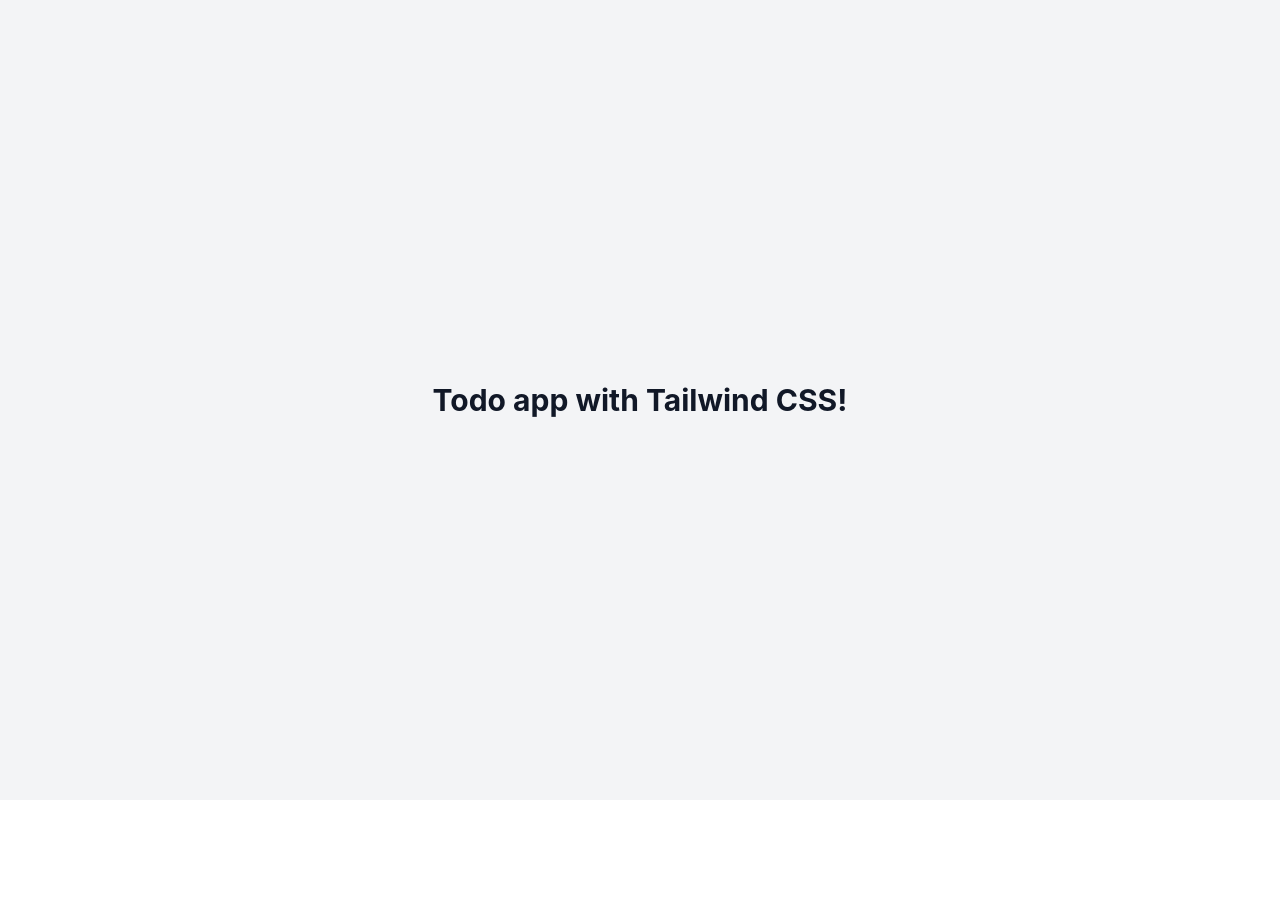
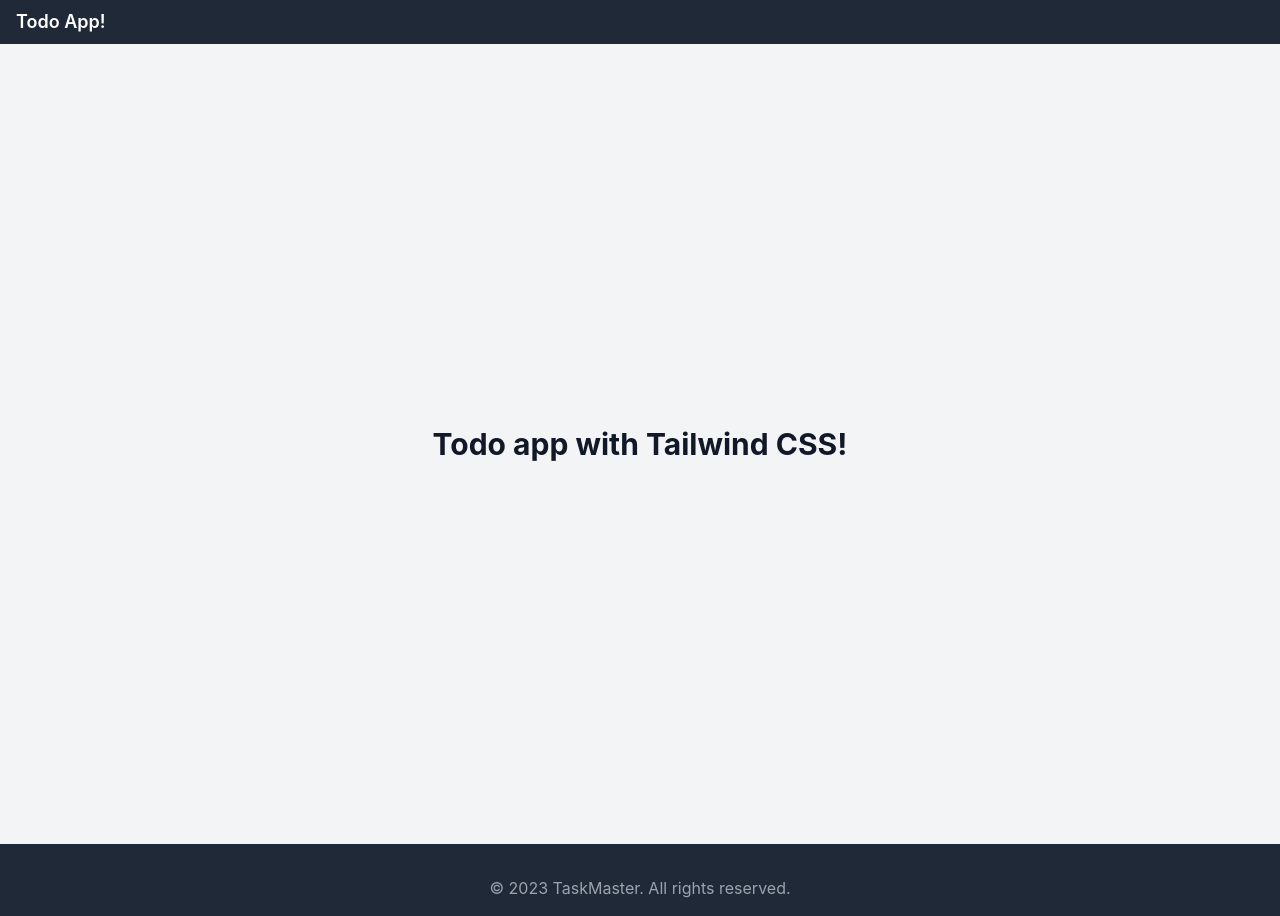
Before and after one commit to JawadSadiq01/Todo-List-FE, a React (Create React App) app in the folder todo-list/: page / in a window 1280 px wide. Before the commit the page ends 800 px from the top, so only its background shows below. Built offline with nearby package versions, Linux system fonts and the light colour scheme.

Commit message:
Layout added!

```diff
--- a/todo-list/src/App.tsx
+++ b/todo-list/src/App.tsx
@@ -1,9 +1,12 @@
+import Layout from './Layout/layout';
 import RouteComponent from './routes';
 
 function App() {
   return (
     <>
-      <RouteComponent />
+      <Layout>
+        <RouteComponent />
+      </Layout>
     </>
   );
 }
--- /dev/null
+++ b/todo-list/src/Components/Common/Footer.tsx
@@ -0,0 +1,19 @@
+import React from 'react'
+
+function footer() {
+	return (
+		<>
+			<footer className="bg-gray-800">
+				<div className="max-w-7xl mx-auto px-4 sm:px-6 lg:px-8 py-4">
+					<div className="flex flex-col md:flex-row justify-between items-center">
+						<a href="https://github.com/fernandoleano" className="text-gray-400 hover:text-white mt-4 md:mt-0">
+						</a>
+					</div>
+					<p className="text-center text-gray-400 mt-4">© 2023 TaskMaster. All rights reserved.</p>
+				</div>
+			</footer>
+		</>
+	)
+}
+
+export default footer
--- /dev/null
+++ b/todo-list/src/Components/Common/Header.tsx
@@ -0,0 +1,19 @@
+import React from 'react';
+
+const Header = () => {
+  return (
+    <nav className="bg-gray-800 py-2">
+      <div className="max-w-7xl mx-auto px-4">
+        <div className="flex justify-between">
+          <div className="flex items-center">
+            <span className="text-white text-lg font-semibold">Todo App!</span>
+          </div>
+          <div className="flex items-center">
+          </div>
+        </div>
+      </div>
+    </nav>
+  );
+};
+
+export default Header;
--- /dev/null
+++ b/todo-list/src/Layout/layout.tsx
@@ -0,0 +1,19 @@
+import { FC } from "react";
+import Header from '../Components/Common/Header';
+import Footer from "../Components/Common/Footer";
+
+interface Ichild {
+  children?: any;
+}
+
+const Layout: FC<Ichild> = (props) => {
+  const { children } = props;
+  return (
+    <div>
+      <Header />
+      {children}
+      <Footer />
+    </div>
+  )
+}
+export default Layout;
```
